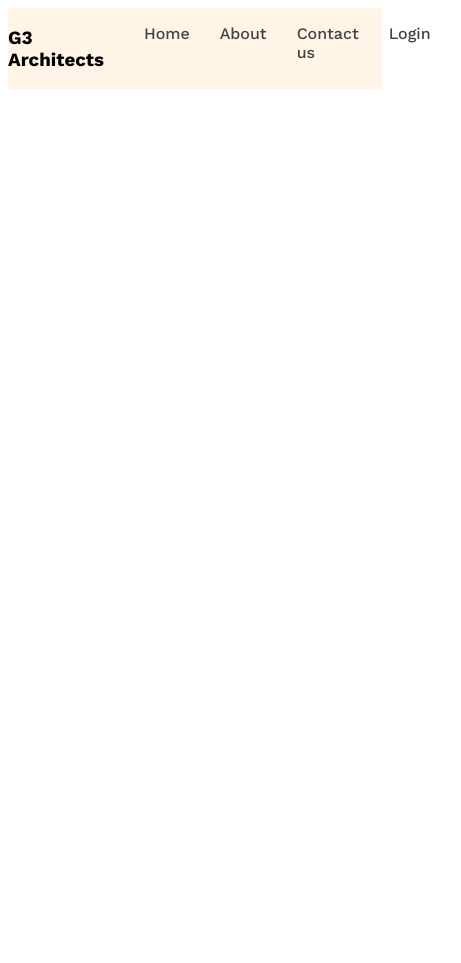
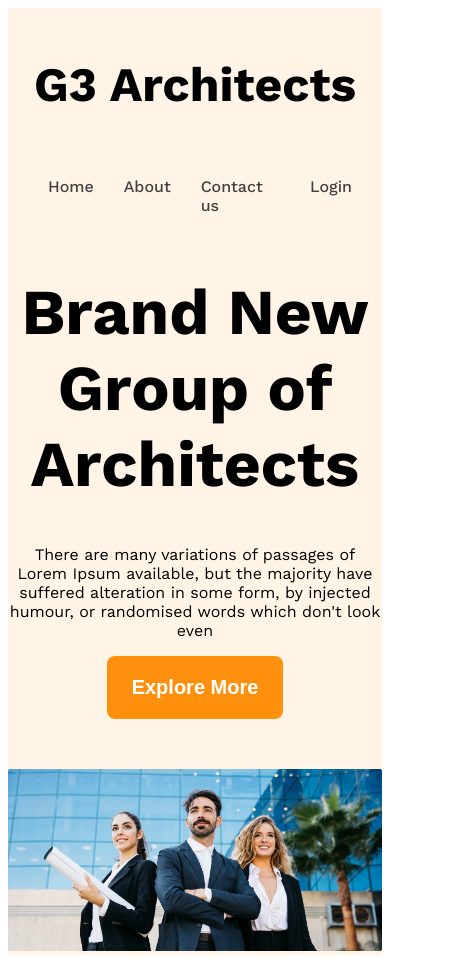
Before and after one commit to mdsakibsikder1200/g3-responsive-web, a plain HTML site: page index.html in a window 390 px wide. Shown: the whole page, 461 px wide, since content can reach past the window. Before the commit the page ends 844 px from the top, so only its background shows below. Drawn offline with nearby package versions, Linux system fonts and the light colour scheme.

Commit message:
added first responsive

```diff
--- a/index.html
+++ b/index.html
@@ -18,8 +18,14 @@
            <li class="nav-item"><a href="" class="nav-link text-gray ">Login</a></li>
         </ul>
       </nav>
+
       <div class="banner">
-
+         <div class="banner-content">
+         <h1 class="banner-title">Brand New Group of Architects</h1>
+         <p class="banner-description">There are many variations of passages of Lorem Ipsum available, but the majority have suffered alteration in some form, by injected humour, or randomised words which don't look even</p>
+         <button class="btn-primary">Explore More</button>
+         </div>
+         <img class="banner-image" src="images/banner.png" alt="">
       </div>
     </header>
 
--- a/styles/g3.css
+++ b/styles/g3.css
@@ -29,14 +29,28 @@
   background-color: rgba(255, 144, 14, 0.1);
 }
 
+.btn-primary{
+  background-color: #FF900E;
+  color: white;
+  padding: 20px 25px;
+  font-weight: 600;
+  font-size: 1.25rem;
+  border-radius: 8px;
+  border: 0;
+
+}
 
 /* header style */
 
 /* navbar related style */
 .navbar{
   justify-content: space-between;
+  align-items: center;
 }
-
+.brand{
+  font-weight: bold;
+  font-size: 3rem;
+}
 .nav-item{
   list-style: none;
   margin-right: 30px;
@@ -51,3 +65,27 @@
   max-width: 1440px;
   margin: 0 auto;
  }
+
+ /* banner related style */
+ .banner-content{
+  max-width: 850px;
+  margin: 0 auto;
+  text-align: center;
+  margin-bottom: 50px;
+ }
+
+ .banner-title{
+  font-weight: 700;
+  font-size: 4rem;
+ }
+ .banner-image{
+  width: 100%;
+ }
+
+ /* responsive media quary */
+
+ @media screen and  (max-width: 576px){
+  .navbar , .nav-link{
+    flex-direction: column;
+  }
+ }
```
